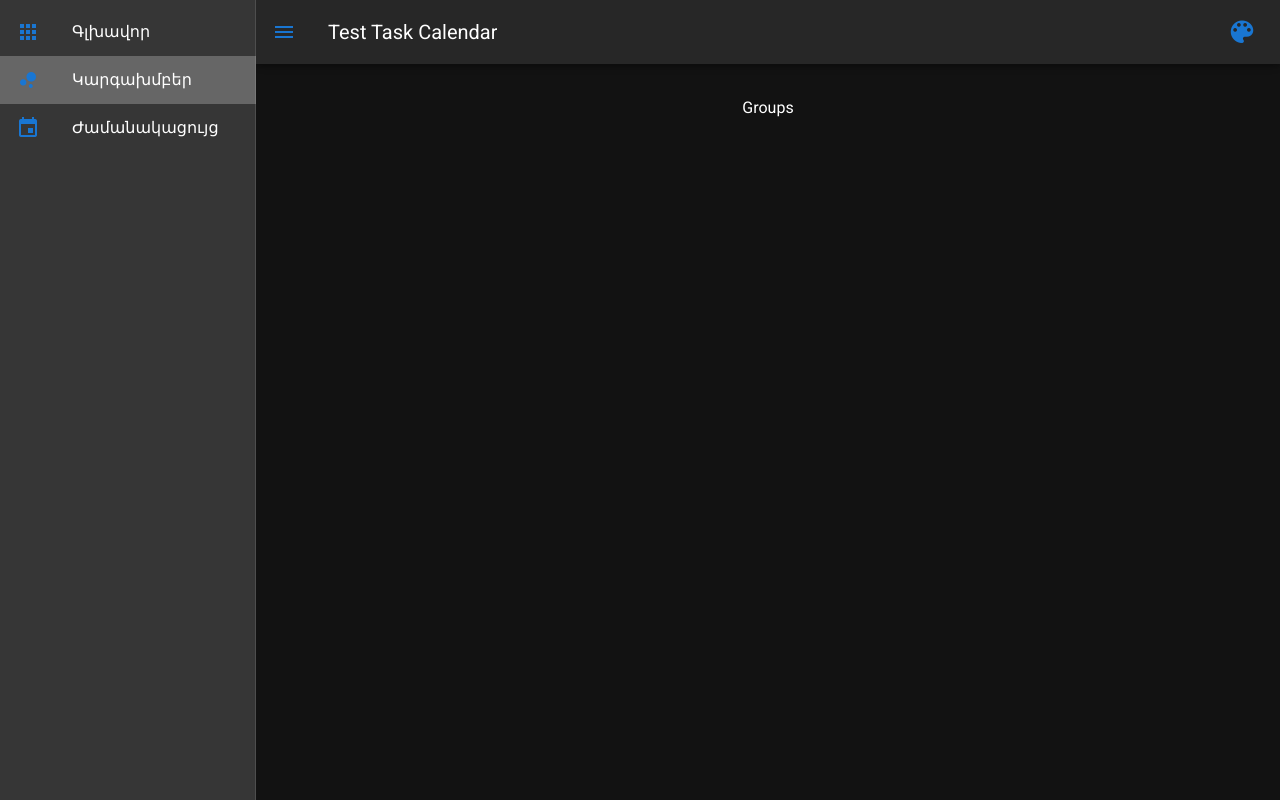
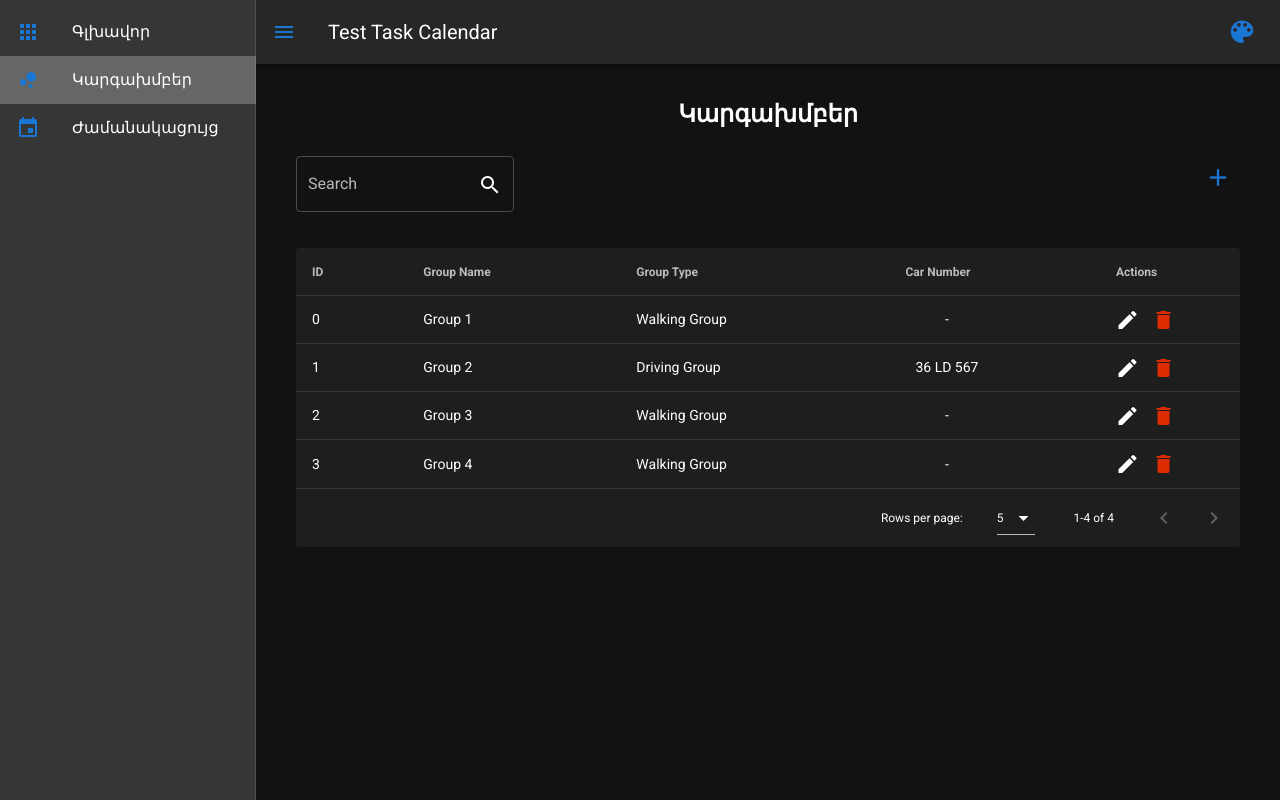
Before and after one commit to AnnaIsrayelyan/TestTaskCalendar, a Nuxt app: page /groups in a window 1280 px wide. Built offline with nearby package versions, Linux system fonts and the light colour scheme.

Commit message:
group list table

```diff
--- a/api/DataService.js
+++ b/api/DataService.js
@@ -1,12 +1,19 @@
 import axios from 'axios';
 import groups from '~/api/groups.js';
+import groupTypes from '~/api/groupTypes.js';
 import calendar from '~/api/calendar.js';
 
 export const GetGroups = async () => {
 	//axios request
 	return groups;
 };
+
 export const GetCalendar = async () => {
 	//axios request
 	return groups;
 };
+
+export const GetGroupTypes = async () => {
+	//axios request
+	return groupTypes;
+};
--- /dev/null
+++ b/api/groupTypes.js
@@ -0,0 +1,17 @@
+const groupTypes = {
+	status: 200,
+	data: [
+		{
+			id: 0,
+			name: 'Walking Group',
+			hasCar: false
+		},
+		{
+			id: 1,
+			name: 'Driving Group',
+			hasCar: true
+		}
+	]
+};
+
+export default groupTypes;
--- a/api/groups.js
+++ b/api/groups.js
@@ -3,11 +3,31 @@ const groups = {
 	data: [
 		{
 			id: 0,
-			name: 'Group 1'
+			name: 'Group 1',
+			type: 0,
+			police: [0, 1, 3],
+			carNumber: null
 		},
 		{
 			id: 1,
-			name: 'Group 2'
+			name: 'Group 2',
+			type: 1,
+			police: [2, 3, 4],
+			carNumber: '36 LD 567'
+		},
+		{
+			id: 2,
+			name: 'Group 3',
+			type: 0,
+			police: [0, 1, 2],
+			carNumber: null
+		},
+		{
+			id: 3,
+			name: 'Group 4',
+			type: 0,
+			police: [1, 2, 3],
+			carNumber: null
 		}
 	]
 };
--- a/components/common/ThemeChanger.vue
+++ b/components/common/ThemeChanger.vue
@@ -96,6 +96,7 @@ export default {
           info: "#f34fc6",
           warning: "#FB8C00",
           error: "#FF5252",
+          neutral: "#cccccc",
         },
         light: {
           primary: "#22daff",
@@ -105,6 +106,7 @@ export default {
           info: "#ff53d0",
           warning: "#ff8e00",
           error: "#ff5252",
+          neutral: "#cccccc",
         },
       },
       {
@@ -117,6 +119,7 @@ export default {
           info: "#6156d8",
           warning: "#1565C0",
           error: "#FF7043",
+          neutral: "#cccccc",
         },
         light: {
           primary: "#ffa450",
@@ -126,6 +129,7 @@ export default {
           info: "#7365ff",
           warning: "#2e8ac0",
           error: "#ff5e3c",
+          neutral: "#cccccc",
         },
       },
       {
@@ -138,6 +142,7 @@ export default {
           info: "#2196F3",
           warning: "#9C27B0",
           error: "#B71C1C",
+          neutral: "#cccccc",
         },
         light: {
           primary: "#6ae240",
@@ -147,6 +152,7 @@ export default {
           info: "#229eff",
           warning: "#e239ff",
           error: "#e82424",
+          neutral: "#cccccc",
         },
       },
     ],
--- a/pages/calendar.vue
+++ b/pages/calendar.vue
@@ -28,10 +28,9 @@ export default {
     this.pageMounted = false;
   },
   mounted() {
-    console.log(this.pageMounted);
     setTimeout(() => {
       this.getCalendar();
-    }, 3000);
+    }, 1000);
   },
   methods: {
     async getCalendar() {
--- a/pages/groups.vue
+++ b/pages/groups.vue
@@ -11,35 +11,118 @@
 
     <v-row v-else class="mx-4 my-2 fill-height">
       <v-col cols="12">
-        <div class="text-center">Groups</div>
+        <h2 class="text-center mb-6">Կարգախմբեր</h2>
+        <v-row class="mb-6">
+          <v-col cols="12" sm="12" md="3">
+            <v-text-field
+              label="Search"
+              append-icon="mdi-magnify"
+              outlined
+              hide-details
+              v-model="searchGroup"
+            ></v-text-field>
+          </v-col>
+          <v-col cols="12" sm="12" md="9" align="right">
+            <v-btn icon large>
+              <v-icon color="primary">mdi-plus</v-icon>
+            </v-btn>
+          </v-col>
+        </v-row>
+        <v-data-table
+          :headers="headers"
+          :items="groups"
+          :items-per-page="5"
+          item-key="id"
+          :search="searchGroup"
+          v-if="groups && groupTypes"
+        >
+          <template v-slot:item.type="{ item }">
+            {{ groupTypes.filter((type) => type.id === item.type)[0].name }}
+          </template>
+          <template v-slot:item.carNumber="{ item }">
+            {{ item.carNumber !== null ? item.carNumber : "-" }}
+          </template>
+          <template v-slot:item.actions="{ item }">
+            <v-btn icon>
+              <v-icon color="neutral">mdi-pencil</v-icon>
+            </v-btn>
+            <v-btn icon>
+              <v-icon color="error">mdi-delete</v-icon>
+            </v-btn>
+          </template>
+        </v-data-table>
       </v-col>
     </v-row>
   </v-container>
 </template>
 
 <script>
-import { GetGroups } from "~/api/DataService.js";
+import { GetGroups, GetGroupTypes } from "~/api/DataService.js";
 
 export default {
   data() {
-    return {};
+    return {
+      groups: [],
+      groupTypes: [],
+      searchGroup: "",
+      headers: [
+        {
+          text: "ID",
+          value: "id",
+          filterable: false,
+        },
+        {
+          text: "Group Name",
+          value: "name",
+        },
+        {
+          text: "Group Type",
+          value: "type",
+          filterable: false,
+        },
+        {
+          text: "Car Number",
+          value: "carNumber",
+          align: "center",
+          filterable: false,
+        },
+        {
+          text: "Actions",
+          value: "actions",
+          align: "center",
+          filterable: false,
+        },
+      ],
+    };
   },
   beforeMount() {
     this.pageMounted = false;
   },
   mounted() {
-    console.log(this.pageMounted);
     setTimeout(() => {
+      this.pageMounted = true;
       this.getGroups();
-    }, 3000);
+      this.getGroupTypes();
+    }, 1000);
   },
   methods: {
     async getGroups() {
       try {
         const response = await GetGroups();
         if (response.status == 200) {
-          this.pageMounted = true;
-          console.log(response);
+          this.groups = response.data;
+        } else {
+          // alert error
+        }
+      } catch (e) {
+        console.log(response);
+      }
+    },
+    async getGroupTypes() {
+      try {
+        const response = await GetGroupTypes();
+        if (response.status == 200) {
+          this.groupTypes = response.data;
         } else {
           // alert error
         }
```
Also changed, not shown: api/police.js (added, +26 -0 lines).
